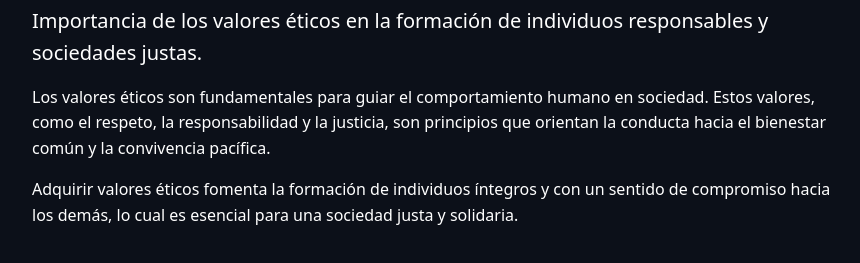
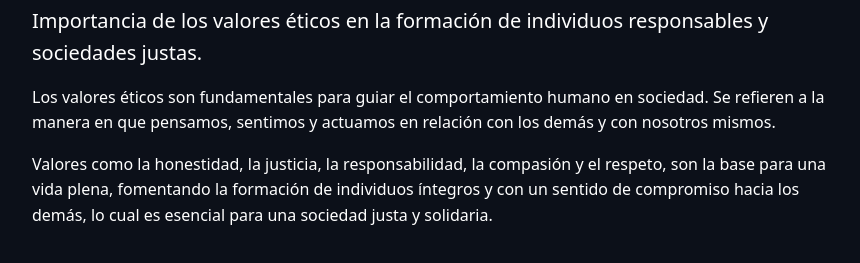
Before and after one commit to c0d3hdz/-Qu-_es_la_Etica-, an Astro site: page /tema/tema5 in a window 1280 px wide. Shown: the part 559-822 px from the top of the page, without its empty margins (208-1068 px from the left). Built offline with nearby package versions, Linux system fonts and the light colour scheme; Astro itself is replaced by a stand-in of ours.

Commit message:
Actualizar tema5.md

```diff
--- a/src/content/temas/tema5.md
+++ b/src/content/temas/tema5.md
@@ -5,6 +5,7 @@ title: 1.2 Valores éticos
 description: Importancia de los valores éticos en la formación de individuos responsables y sociedades justas.
 ---
 
-Los valores éticos son fundamentales para guiar el comportamiento humano en sociedad. Estos valores, como el respeto, la responsabilidad y la justicia, son principios que orientan la conducta hacia el bienestar común y la convivencia pacífica.
+Los valores éticos son fundamentales para guiar el comportamiento humano en sociedad.
+Se refieren a la manera en que pensamos, sentimos y actuamos en relación con los demás y con nosotros mismos.
 
-Adquirir valores éticos fomenta la formación de individuos íntegros y con un sentido de compromiso hacia los demás, lo cual es esencial para una sociedad justa y solidaria.
+Valores como la honestidad, la justicia, la responsabilidad, la compasión y el respeto, son la base para una vida plena, fomentando la formación de individuos íntegros y con un sentido de compromiso hacia los demás, lo cual es esencial para una sociedad justa y solidaria.
```
